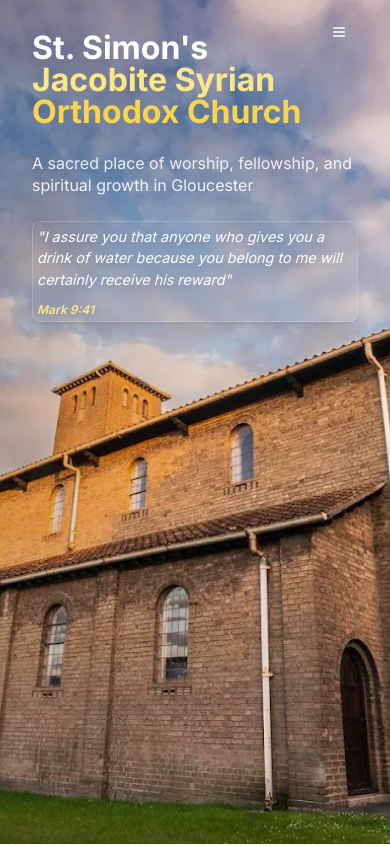
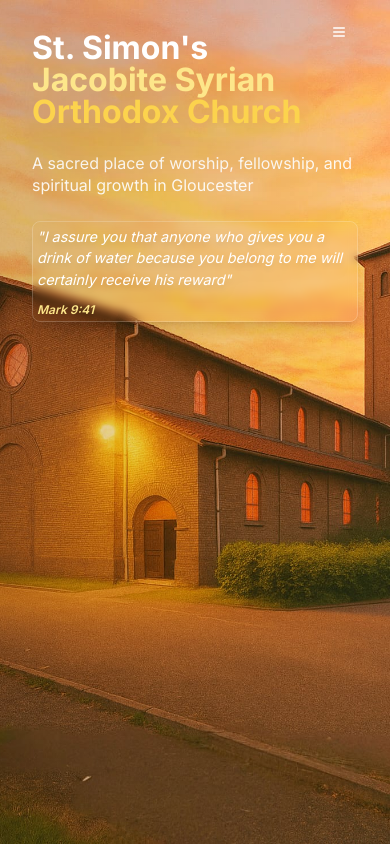
Before and after one commit to JohanJobi/stsimonsJSOC, a Next.js app in the folder church-website/: page / in a window 390 px wide. Shown: the top 846 px of the page. Built offline with nearby package versions, Linux system fonts and the light colour scheme.

Commit message:
different pic for mobile

```diff
--- a/church-website/components/animated-hero-landing.tsx
+++ b/church-website/components/animated-hero-landing.tsx
@@ -3,16 +3,22 @@
 import { motion, useScroll, useTransform } from "framer-motion"
 import { useRef } from "react"
 import Image from "next/image"
+import { useIsMobile } from "@/hooks/use-is-mobile"
 
 export default function AnimatedHeroLanding() {
   const containerRef = useRef<HTMLDivElement>(null)
   const { scrollY } = useScroll()
+  const isMobile = useIsMobile()
 
   // Enhanced parallax transforms with more dramatic zoom-out effect
   const imageY = useTransform(scrollY, [0, 1000], [0, 300])
   const imageScale = useTransform(scrollY, [0, 1000], [1.0, 0.8])
   const textY = useTransform(scrollY, [0, 800], [0, 200])
   const overlayOpacity = useTransform(scrollY, [0, 500], [0.2, 0.5])
+
+  const heroImage = isMobile
+    ? "/images/aurastoswalds.jpg"
+    : "/images/church-building.jpg"
 
   return (
     <div ref={containerRef} className="relative min-h-screen overflow-hidden bg-gradient-to-b from-amber-50 to-white">
@@ -28,10 +34,10 @@ export default function AnimatedHeroLanding() {
         transition={{ duration: 8, ease: "easeOut" }}
       >
         <Image
-          src="/images/church-building.jpg"
+          src={heroImage}
           alt="St. Simon's Church"
           fill
-          className="object-cover object-center"
+          className="object-cover object-top sm:object-center"
           priority
           quality={100}
         />
```
